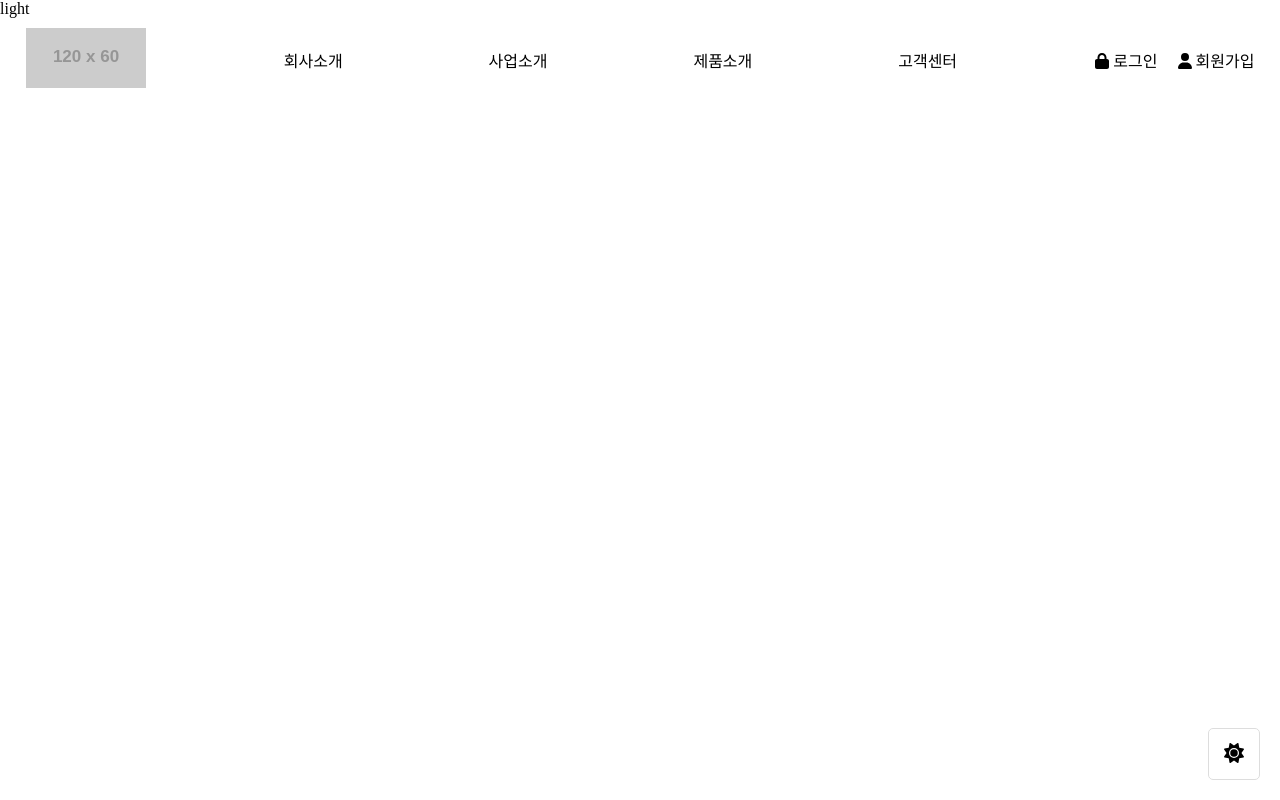
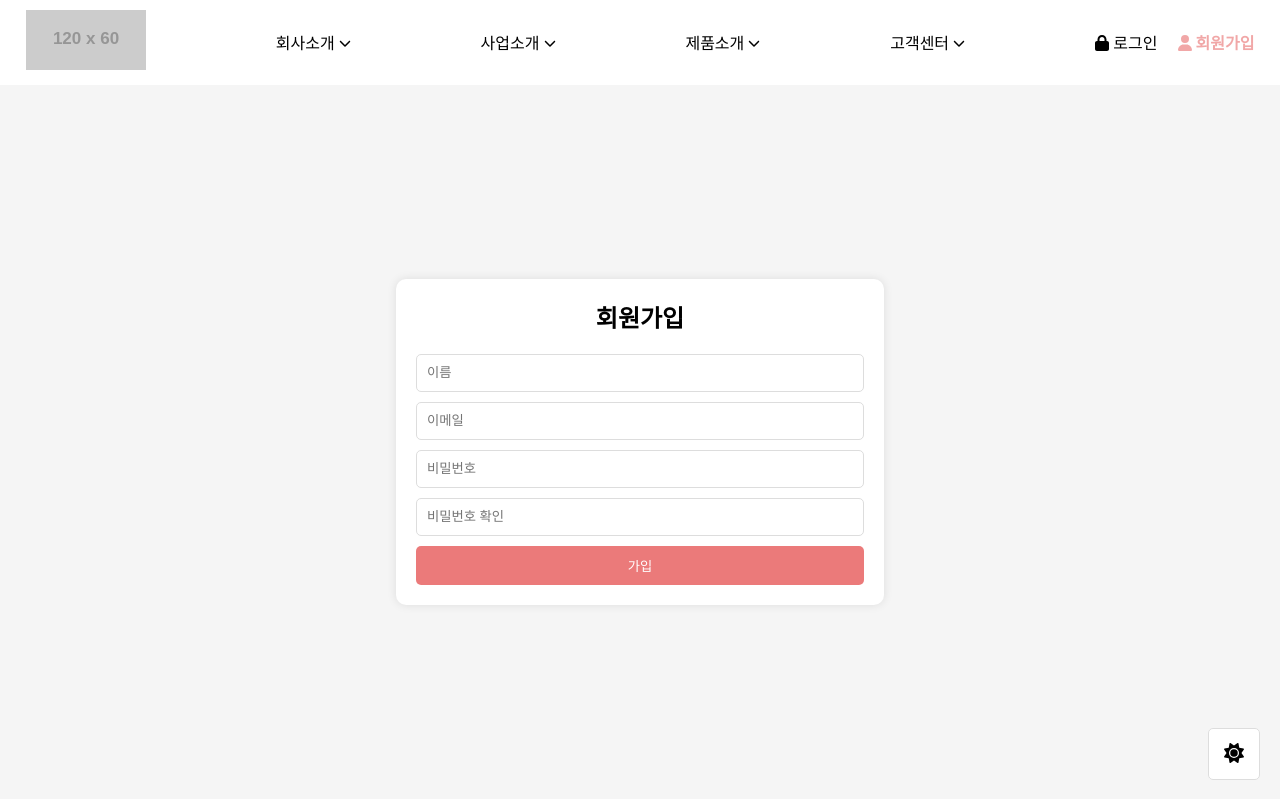
Before and after one commit to dldmswn0719/template_website, a React (Create React App) app: page /member in a window 1280 px wide. Built offline with nearby package versions, Linux system fonts and the light colour scheme; a web font is replaced by a local one.

Commit message:
로그인,회원가입

```diff
--- a/src/App.js
+++ b/src/App.js
@@ -1,15 +1,17 @@
 import {Route, Routes } from "react-router-dom";
+import Main from "./pages/Main";
+import Member from "./pages/Member";
+import Login from "./pages/Login";
 import GlobalStyle from "./components/GlobalStyle";
-import Main from "./pages/Main";
 import Aside from "./components/Aside";
-import { ThemeProvider } from "styled-components";
-import { useState } from "react";
 import Nav from "./components/Nav";
 import store from "./store";
+import { ThemeProvider } from "styled-components";
 import { Provider, useSelector } from "react-redux";
 
+function App() {
 
-function App() {
+  console.log(process.env)
 
   return (
     <>
@@ -47,12 +49,14 @@ function Inner(){
 
   return(
     <ThemeProvider theme={DarkMode}>
-      {theme}
+      {/* {theme} */}
       <GlobalStyle />
       <Aside />
       <Nav />
       <Routes>
         <Route path="/" element={<Main />}></Route>
+        <Route path="/member" element={<Member />}></Route>
+        <Route path="/login" element={<Login />}></Route>
       </Routes>
     </ThemeProvider>
   )
--- a/src/components/Mnav.js
+++ b/src/components/Mnav.js
@@ -1,44 +1,14 @@
 import React, { useState } from 'react'
 import styled from 'styled-components'
 
-const Hamburger = styled.div`
-    position: fixed;
-    right: 16px; top: 24px;
-    transition: all 1s;
-    z-index: 50;
-    cursor: pointer;
-    > div{
-        width: 30px; height: 2px; background-color: #000;
-        border-radius: 4px; margin: 6px; transition: all 1s;
-    }
-    &.on div:nth-child(1){transform: rotate(45deg) translateY(12px)}
-    &.on div:nth-child(2){opacity: 0; transform: translateX(-30px) rotate(720deg)}
-    &.on div:nth-child(3){transform: rotate(-45deg) translateY(-12px)}
 
-    @media screen and (min-width: 1024px){
-        display: none;
-    }
-    @media screen and (min-width: 768px){
-        right: 24px;
-    }
-`
 
 function Mnav() {
-    const [isActive,setIsActive] = useState(false);
+
 
     return (
         <>
-            <Hamburger className={isActive === false ? "on" : ""} onClick={()=>{setIsActive(!isActive)}}>
-                {
-                    Array(3).fill().map((_,i)=>{
-                        // i만 필요할때는 _언더바로 표시가능 (e를 쓸일이 없을때만)
-                        return (
-                            <div key={i}></div>
-                        )
-                    })
-                }
-                {/* 내가원하는만큼 배열을 추가하겠다 어떠한 데이터없이 반복문 돌릴때 */}
-            </Hamburger>
+
         </>
     )
 }
--- a/src/components/Nav.js
+++ b/src/components/Nav.js
@@ -1,4 +1,4 @@
-import { faArrowRightFromBracket, faLock, faUser } from '@fortawesome/free-solid-svg-icons'
+import { faArrowRightFromBracket, faLock, faUser, faChevronDown } from '@fortawesome/free-solid-svg-icons'
 import { FontAwesomeIcon } from '@fortawesome/react-fontawesome'
 import React, { useState } from 'react'
 import { NavLink } from 'react-router-dom'
@@ -40,6 +40,13 @@ const NavList = styled.div`
     }
 `
 
+const StyledIcon = styled(FontAwesomeIcon)`
+    transition: all 0.5s;
+    font-size: 12px;
+    vertical-align: baseline;
+    transform: rotate(${({$isopen})=> $isopen === "true" ? "180deg" : "0"});
+`
+
 const NavSubmenu = styled.ul`
     position: absolute;
     background-color: pink;
@@ -64,18 +71,93 @@ const NavSubmenu = styled.ul`
 const NavMember = styled.div`
     ul{
         display: flex; column-gap: 20px;
+        a.active{
+            color:#f1a7a7;
+            font-weight: bold;
+        }
+        //활성화된것 색깔바뀜 (제공하는 기능임)
     }
-    @media screen and (max-width: 1024px){
+    @media screen and (max-width: 640px){display: none;}
+    @media screen and (max-width: 1024px){display: none;}
+`
+
+const Hamburger = styled.div`
+    position: fixed;
+    right: 16px; top: 24px;
+    transition: all 1s;
+    z-index: 50;
+    cursor: pointer;
+    > div{
+        width: 30px; height: 2px; background-color: #000;
+        border-radius: 4px; margin: 6px; transition: all 1s;
+    }
+    &.on div:nth-child(1){transform: rotate(45deg) translateY(12px)}
+    &.on div:nth-child(2){opacity: 0; transform: translateX(-30px) rotate(720deg)}
+    &.on div:nth-child(3){transform: rotate(-45deg) translateY(-12px)}
+
+    @media screen and (min-width: 1024px){
         display: none;
     }
-    @media screen and (max-width: 768px){
-        display: none;
+    @media screen and (min-width: 768px){
+        right: 24px;
     }
+`
+
+const Container = styled.div`
+    width: 320px; height: 100%;
+    position: fixed; background-color: #f9fafb;
+    /* background-color: rgb(249,250,251); */
+    right: ${({$isopen})=> $isopen ? "0px" : "-320px"}; top: 0;
+    padding: 48px; box-sizing: border-box; z-index: 40;
+    transition: all 0.5s;
+    @media screen and (min-width: 1024px){display: none;}
+    > ul{
+        margin-top: 24px;
+        > li{
+            padding: 20px; border-bottom: 1px solid #ddd;
+            font-weight: bold; cursor: pointer;
+        }
+    }
+`
+
+const Msubmenu = styled(NavSubmenu)`
+    /* 임시로 세로길이주기 설정하기위해서 */
+    /* height: 320px; */
+    width: 100%;
+    position: relative; background-color: transparent;
+    /* background : none; background : unset; */
+    text-align: left;
+    li{
+        padding-left: 15px;
+        a{color : #000;}
+    }
+`
+
+const MsubmenuMember = styled(NavMember)`
+/* NavMember의  css속성을 상속받겠다 */
+    margin-top: 45px;
+    ul{
+        justify-content: center;
+        li{
+            border: 1px solid #ddd;
+            padding: 10px; border-radius: 4px;
+            background-color: pink;
+            &:nth-child(2){
+                background-color: skyblue;
+            }
+            a{color: #fff;}
+        }
+    }
+    @media screen and (max-width: 640px){display: block;}
+    @media screen and (max-width: 1024px){display: block;}
 `
 
 function Nav() {
 
     const [isHeight,setIsHeight] = useState();
+    const [isActive,setIsActive] = useState(-1);
+    const [isActive2,setIsActive2] = useState(false);
+
 
     const SubMenuHeight = (e)=>{
         const list = document.querySelectorAll(".sub_list")[e];
@@ -86,7 +168,7 @@ function Nav() {
         return setIsHeight(value); //setIsHeight를 value에 저장
     }
 
-    const [isActive,setIsActive] = useState(-1);
+
     const SubData = {
         company : [
             {
@@ -226,7 +308,7 @@ function Nav() {
                                         }} onMouseOut={()=>{
                                             setIsActive(-1);
                                         }}
-                                        key={i}><NavLink to={`/${e.link}`}>{e.title}</NavLink>
+                                        key={i}><NavLink to={`/${e.link}`}>{e.title}</NavLink> <StyledIcon icon={faChevronDown} $isopen={isActive === i ? "true" : "false"} />
                                             <NavSubmenu className={`sub_list`} $isopen={isActive === i ? "true" : "false"} $height={isHeight}>
                                             {/* 그냥쓰게되면 속성으로 잡힘 $쓰면 속성으로 안잡힘 (누군가 못보게끔)/속성으로 보이는것을 방지하기위함*/}
                                                 {
@@ -260,7 +342,52 @@ function Nav() {
                 </NavWrap>
             </NavContent>
             {/* 모바일네비 */}
-            <Mnav />
+            <Hamburger className={isActive2 && "on"} onClick={()=>{setIsActive2(!isActive2)}}>
+                {
+                    Array(3).fill().map((_,i)=>{
+                        // i만 필요할때는 _언더바로 표시가능 (e를 쓸일이 없을때만)
+                        return (
+                            <div key={i}></div>
+                        )
+                    })
+                }
+                {/* 내가원하는만큼 배열을 추가하겠다 어떠한 데이터없이 반복문 돌릴때 */}
+            </Hamburger>
+            <Container $isopen={isActive2}>
+                <MsubmenuMember>
+                <ul>
+                    <li>
+                        <NavLink to="/login">
+                            <FontAwesomeIcon icon={faLock}></FontAwesomeIcon> 로그인
+                        </NavLink>
+                    </li>
+                    <li>
+                        <NavLink to="/member">
+                            <FontAwesomeIcon icon={faUser}></FontAwesomeIcon> 회원가입
+                        </NavLink>
+                    </li>
+                </ul>
+                </MsubmenuMember>
+                <ul>
+                    {
+                        Nav.map((e,i)=>{
+                            return(
+                                <li key={i} onClick={()=>{SubMenuHeight(i); (isActive !== i ? setIsActive(i) : setIsActive(-1));}}>{e.title}
+                                    <Msubmenu className='sub_list' $isopen={isActive === i ? "true" : "false"} $height={isHeight}>
+                                    {
+                                        SubData[e.link].map((el,index)=>{
+                                            return(
+                                                <li key={index}><NavLink to={el.link}>{el.title}</NavLink></li>
+                                            )
+                                        })
+                                    }
+                                    </Msubmenu>
+                                </li>
+                            )
+                        })
+                    }
+                </ul>
+            </Container>
             {/* 모바일네비 */}
         </>
   )
--- a/src/pages/Login.js
+++ b/src/pages/Login.js
@@ -1,9 +1,64 @@
+import { createUserWithEmailAndPassword, signInWithEmailAndPassword } from 'firebase/auth'
 import React from 'react'
+import styled from 'styled-components'
+
+const Container = styled.div`
+  display: flex;
+  background-color: #f5f5f5;
+  justify-content: center;
+  height: calc(100vh - 86px);
+  /* 스크롤생기는거 때문에 */
+  align-items: center;
+`
+
+const SignUp = styled.div`
+  width: 35vw;
+  padding: 20px;
+  box-shadow: 0 0 10px rgba(0,0,0,0.1);
+  background-color: #fff;
+  border-radius: 10px;
+  @media screen and (max-width: 640px){
+    width: 70vw;
+  }
+  @media screen and (max-width: 1024px){
+    width: 60vw;
+  }
+`
+
+const Title = styled.h1`
+  font-size: 24px;
+  text-align: center; margin-bottom: 20px;
+`
+
+const Input = styled.input`
+  width: 100%; padding: 10px;
+  margin-bottom: 10px;
+  border: 1px solid #ddd;
+  border-radius: 5px;
+  box-sizing: border-box;
+`
+
+const Button = styled.button`
+  width: 100%; padding: 10px;
+  border-radius: 5px;
+  background-color: #eb7a7a;
+  border: none;
+  color: #fff;
+  cursor: pointer;
+`
 
 function Login() {
   return (
-    <div>Login</div>
+    <>
+      <Container>
+        <SignUp>
+          <Title>로그인</Title>
+          <Input type="email" className='email' placeholder='이메일' />
+          <Input type="password" className='password' placeholder='비밀번호' />
+          <Button>로그인</Button>
+        </SignUp>
+      </Container>
+    </>
   )
 }
-
 export default Login
--- a/src/pages/Member.js
+++ b/src/pages/Member.js
@@ -1,8 +1,65 @@
 import React from 'react'
+import styled from 'styled-components'
+
+const Container = styled.div`
+  display: flex;
+  background-color: #f5f5f5;
+  justify-content: center;
+  height: calc(100vh - 86px);
+  /* 스크롤생기는거 때문에 */
+  align-items: center;
+`
+
+const SignUp = styled.div`
+  width: 35vw;
+  padding: 20px;
+  box-shadow: 0 0 10px rgba(0,0,0,0.1);
+  background-color: #fff;
+  border-radius: 10px;
+  @media screen and (max-width: 640px){
+    width: 70vw;
+  }
+  @media screen and (max-width: 1024px){
+    width: 60vw;
+  }
+`
+
+const Title = styled.h1`
+  font-size: 24px;
+  text-align: center; margin-bottom: 20px;
+`
+
+const Input = styled.input`
+  width: 100%; padding: 10px;
+  margin-bottom: 10px;
+  border: 1px solid #ddd;
+  border-radius: 5px;
+  box-sizing: border-box;
+`
+
+const Button = styled.button`
+  width: 100%; padding: 10px;
+  border-radius: 5px;
+  background-color: #eb7a7a;
+  border: none;
+  color: #fff;
+  cursor: pointer;
+`
 
 function Member() {
   return (
-    <div>Member</div>
+    <>
+      <Container>
+        <SignUp>
+          <Title>회원가입</Title>
+          <Input type="text" className='name' placeholder='이름' />
+          <Input type="email" className='email' placeholder='이메일' />
+          <Input type="password" className='password' placeholder='비밀번호' />
+          <Input type="password" className='confirm_password' placeholder='비밀번호 확인' />
+          <Button>가입</Button>
+        </SignUp>
+      </Container>
+    </>
   )
 }
 
```
Also changed, not shown: src/firebase/index.js (added, +21 -0 lines), 1 other file (tests, documents, lock files or other folders).
